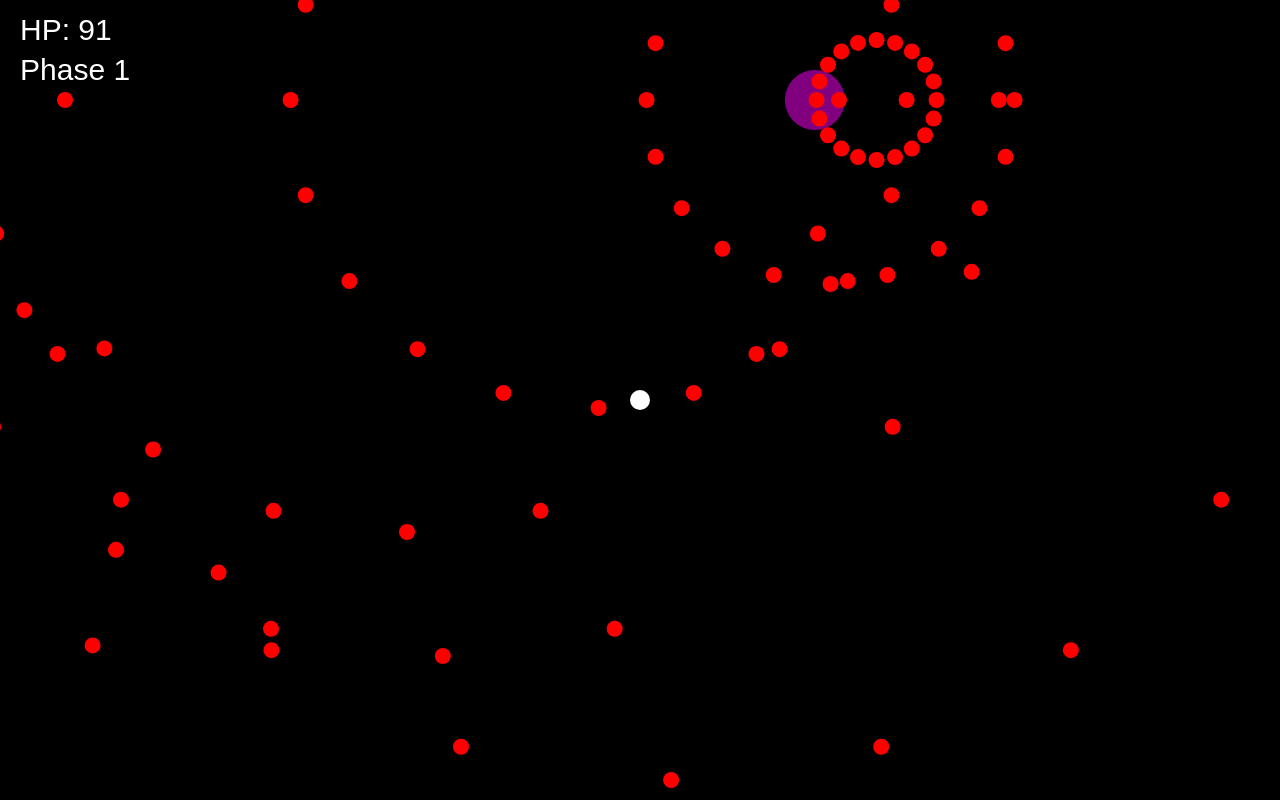
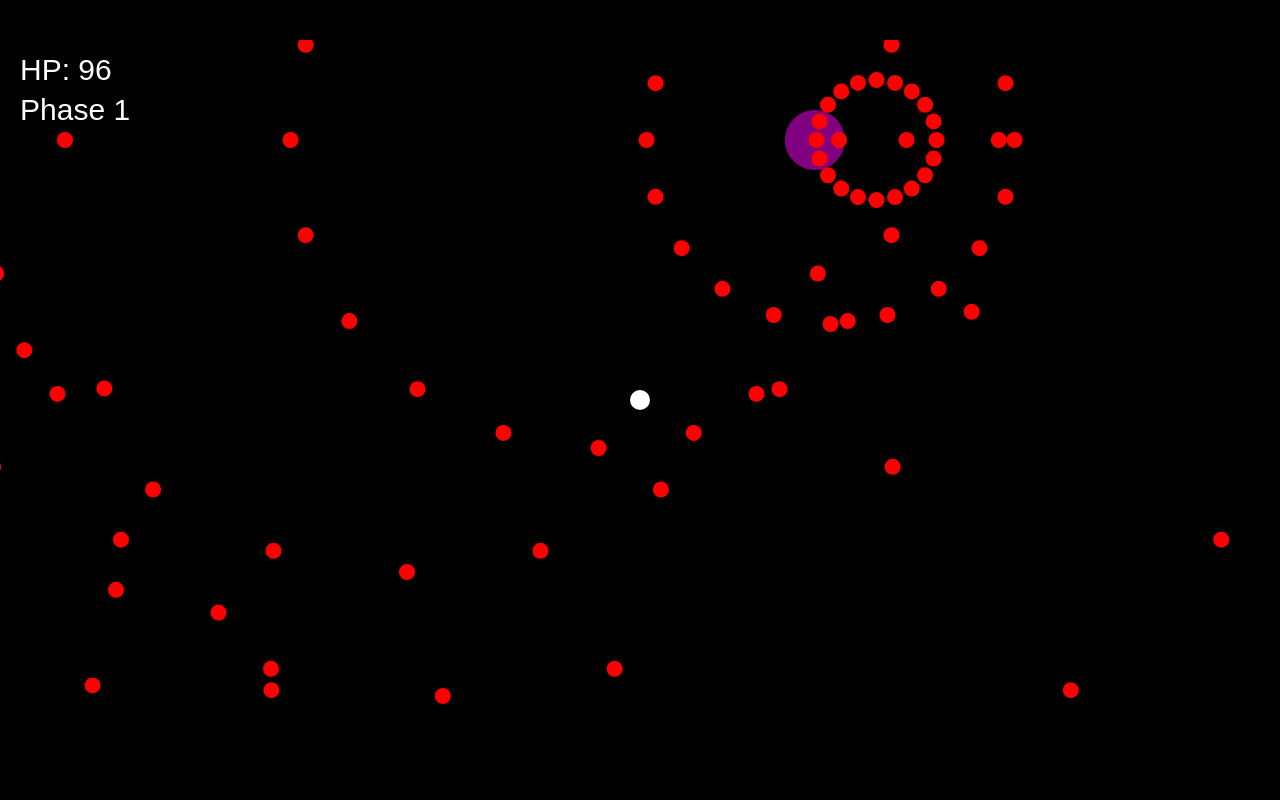
Before and after one commit to Mintsirup/bullet_hell, a website with bundled scripts: page game.html in a window 1280 px wide. Built offline with nearby package versions, Linux system fonts and the light colour scheme.

Commit message:
version 1.0.0

```diff
--- a/client/game.js
+++ b/client/game.js
@@ -14,6 +14,12 @@ import Phase4 from "./phases/Phase4.js";
 
 const canvas = document.getElementById("game");
 const ctx = canvas.getContext("2d");
+
+const GAME_WIDTH = 1280;
+const GAME_HEIGHT = 720;
+
+canvas.width = GAME_WIDTH;
+canvas.height = GAME_HEIGHT;
 
 // 키 입역 전역 관리
 const keys = {};
@@ -128,12 +134,8 @@ let accumulator = 0;
 // 총알 전역 관리
 const bullets = [];
 
-// 캔버스 크기 설정
-canvas.width = window.innerWidth;
-canvas.height = window.innerHeight;
-
 const boss = new Boss(
-    canvas.width / 2,
+    GAME_WIDTH / 2,
     100
 );
 
@@ -144,12 +146,33 @@ let lastTime = 0;
 let gameEnded = false;
 
 const player = new Player(
-    canvas.width / 2,
-    canvas.height / 2,
+    GAME_WIDTH / 2,
+    GAME_HEIGHT / 2,
     keys,
     canvas,
     gameStats
 );
+
+function resize() {
+
+    const scale = Math.min(
+        window.innerWidth / GAME_WIDTH,
+        window.innerHeight / GAME_HEIGHT
+    );
+
+    canvas.style.width =
+        `${GAME_WIDTH * scale}px`;
+
+    canvas.style.height =
+        `${GAME_HEIGHT * scale}px`;
+}
+
+window.addEventListener(
+    "resize",
+    resize
+);
+
+resize();
 
 async function finishGame() {
 
--- a/client/phases/Phase3.js
+++ b/client/phases/Phase3.js
@@ -32,11 +32,6 @@ export default class Phase3 {
                 patterns.length
             );
 
-        console.log(
-            "PATTERN RNG",
-            random
-        );
-
         return patterns[random]();
     }
 
@@ -50,11 +45,6 @@ export default class Phase3 {
 
             this.currentPattern =
                 this.getRandomPattern();
-
-            console.log(
-                "패턴 변경:",
-                this.currentPattern.constructor.name
-            );
         }
 
         return this.currentPattern.update(
--- a/client/phases/Phase4.js
+++ b/client/phases/Phase4.js
@@ -21,11 +21,6 @@ export default class Phase4 {
 
             const bullets = pattern.update(deltaTime);
 
-            console.log(
-                pattern.constructor.name,
-                bullets.length
-            );
-
             spawned.push(...bullets);
         }
 
--- a/game.html
+++ b/game.html
@@ -8,12 +8,18 @@
     <style>
         body {
             margin: 0;
-            overflow: hidden;
             background: black;
+
+            display: flex;
+            justify-content: center;
+            align-items: center;
+
+            width: 100vw;
+            height: 100vh;
         }
 
         canvas {
-            display: block;
+            image-rendering: pixelated;
         }
 
         #mobile-controls {
--- a/shared/patterns/RainPattern.js
+++ b/shared/patterns/RainPattern.js
@@ -26,11 +26,6 @@ export default class RainPattern {
                     this.rng.next() *
                     this.canvas.width;
 
-                console.log(
-                    "RAIN X",
-                    x
-                );
-
                 spawned.push(
                     new Bullet(
                         x,
--- a/shared/patterns/SpinPattern.js
+++ b/shared/patterns/SpinPattern.js
@@ -18,7 +18,7 @@ export default class SpinPattern {
 
             this.timer = 0;
 
-            const count = 2;
+            const count = 3;
 
             for (let i = 0; i < count; i++) {
 
--- a/shared/patterns/WallPattern.js
+++ b/shared/patterns/WallPattern.js
@@ -11,11 +11,6 @@ export default class WallPattern {
     }
 
     update(deltaTime) {
-
-        console.log(
-            "WALL UPDATE"
-        );
-
         this.timer += deltaTime;
 
         const spawned = [];
@@ -32,11 +27,6 @@ export default class WallPattern {
                 Math.floor(
                     this.rng.next() * columns
                 );
-
-            console.log(
-                "WALL GAP",
-                gap
-            );
 
             const spacing =
                 this.canvas.width / columns;
```
